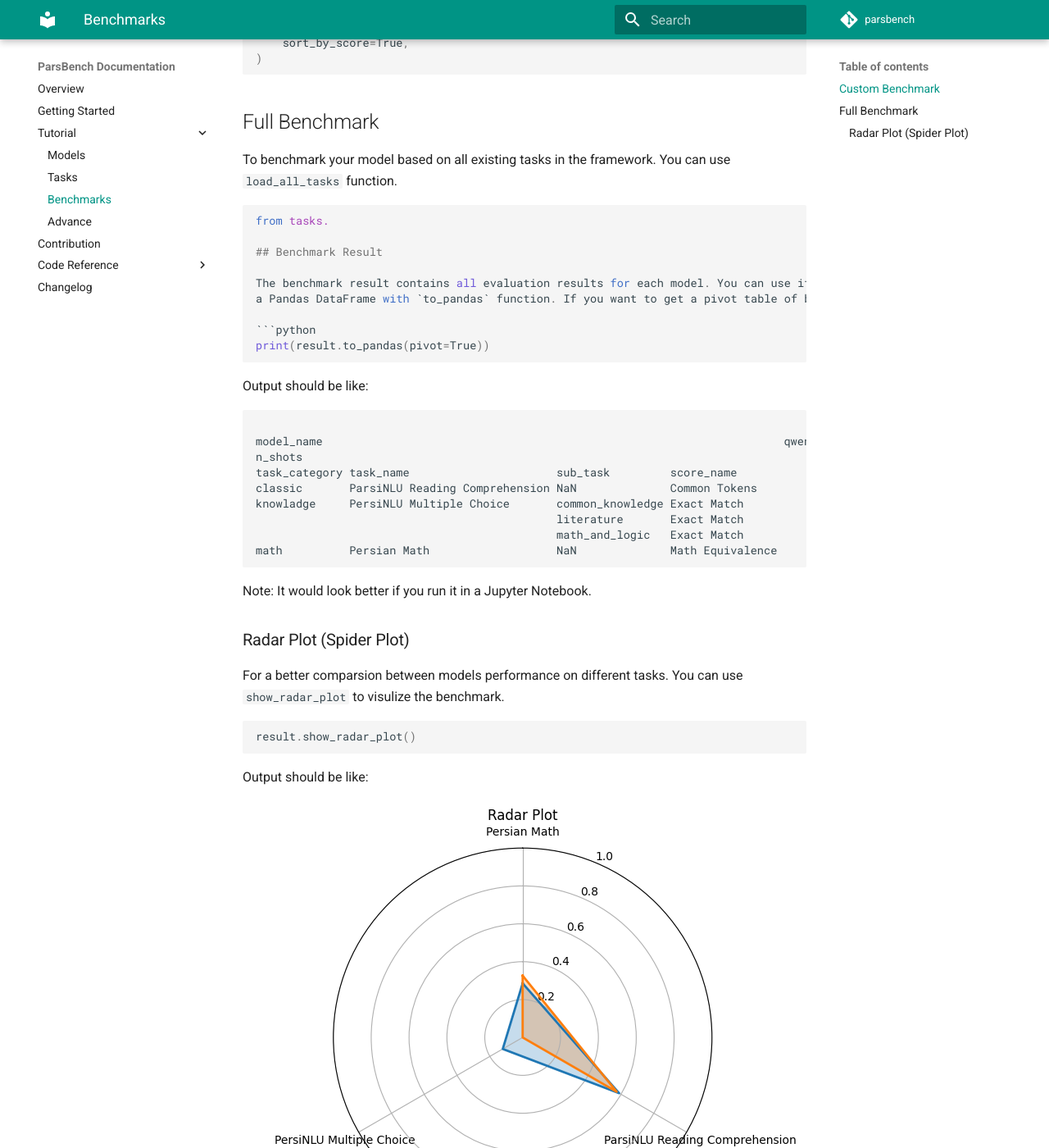
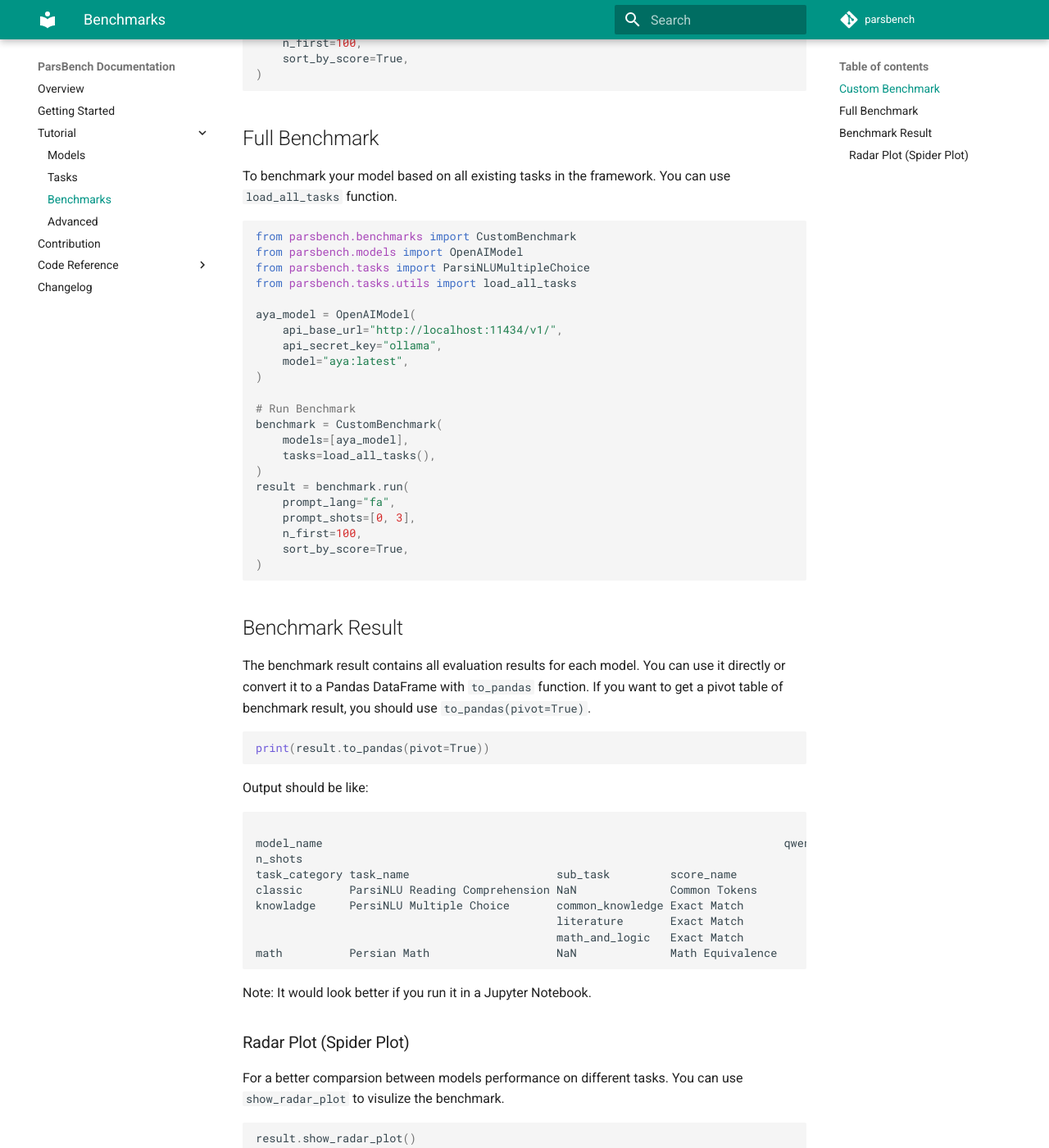
Before and after one commit to ParsBench/ParsBench, an MkDocs documentation site: the page built from docs/tutorial/benchmarks.md, in a window 1280 px wide and 1400 px high, scrolled down 959 px. Shown: the whole window at 82% size. Built offline with MkDocs 1.6.1 and Material for MkDocs 9.7.7, drawn with Linux system fonts in a browser that asks for light colours; comment, search, counter and statistics services are not loaded; some of the changed text lies outside the part shown.

Commit message:
fix docs

````diff
--- a/docs/tutorial/benchmarks.md
+++ b/docs/tutorial/benchmarks.md
@@ -9,7 +9,8 @@ You can easily create a benchmark with your desired tasks and models.
 ```python
 from transformers import AutoModelForCausalLM, AutoTokenizer
 
-from parsbench.models import OpenAIModel
+from parsbench.benchmarks import CustomBenchmark
+from parsbench.models import OpenAIModel, PreTrainedTransformerModel
 from parsbench.tasks import ParsiNLUMultipleChoice, PersianMath, ParsiNLUReadingComprehension
 
 # Create Models
@@ -49,7 +50,29 @@ result = benchmark.run(
 To benchmark your model based on all existing tasks in the framework. You can use `load_all_tasks` function.
 
 ```python
-from tasks.
+from parsbench.benchmarks import CustomBenchmark
+from parsbench.models import OpenAIModel
+from parsbench.tasks import ParsiNLUMultipleChoice
+from parsbench.tasks.utils import load_all_tasks
+
+aya_model = OpenAIModel(
+    api_base_url="http://localhost:11434/v1/",
+    api_secret_key="ollama",
+    model="aya:latest",
+)
+
+# Run Benchmark
+benchmark = CustomBenchmark(
+    models=[aya_model],
+    tasks=load_all_tasks(),
+)
+result = benchmark.run(
+    prompt_lang="fa",
+    prompt_shots=[0, 3],
+    n_first=100,
+    sort_by_score=True,
+)
+```
 
 ## Benchmark Result
 
--- a/mkdocs.yml
+++ b/mkdocs.yml
@@ -28,7 +28,7 @@ nav:
       - Models: tutorial/models.md
       - Tasks: tutorial/tasks.md
       - Benchmarks: tutorial/benchmarks.md
-      - Advance: tutorial/advance.md
+      - Advanced: tutorial/advanced.md
     - Contribution: contribution.md
     - Code Reference:
         - Models: code_reference/models.md
````
Also changed, not shown: docs/code_reference/scores.md (added, +7 -0 lines), docs/tutorial/advanced.md (renamed from docs/tutorial/advance.md, +1 -1 lines), 2 other files.
